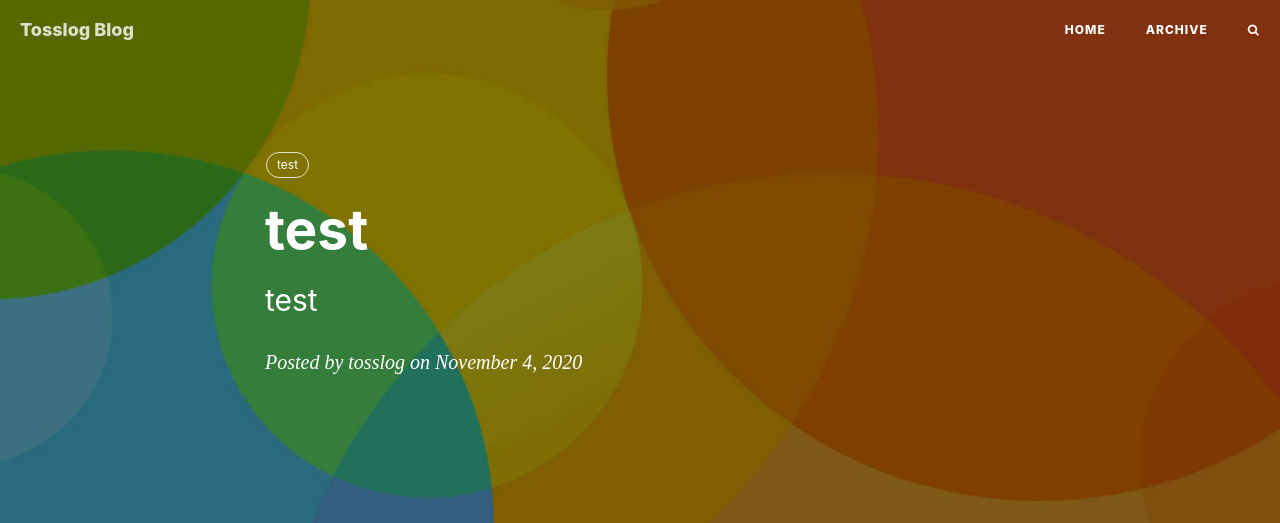
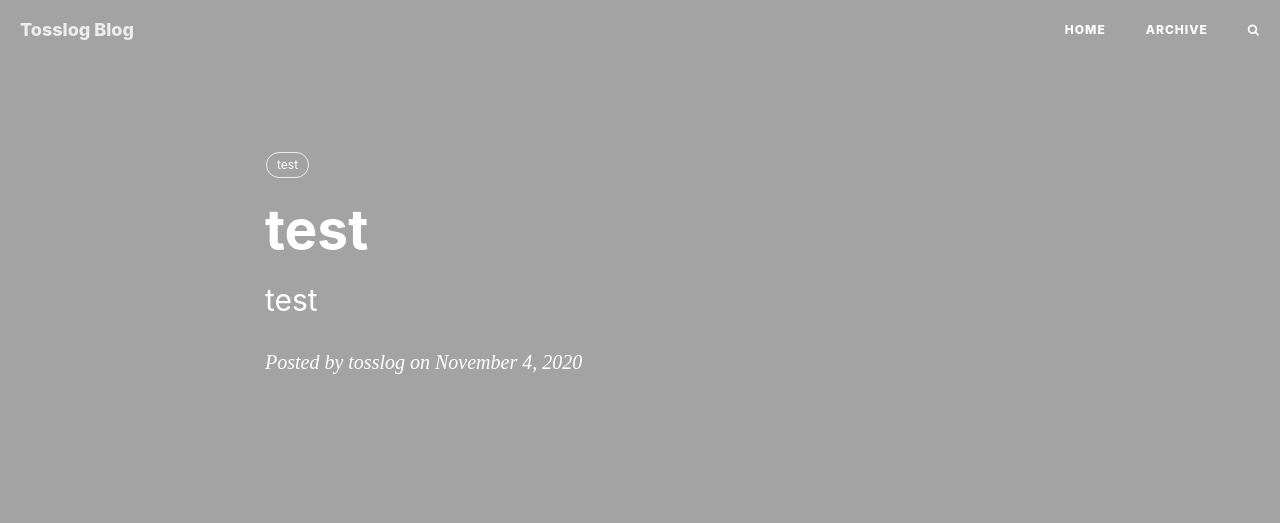
Before and after one commit to Tosslog/blog, a Jekyll site: the page built from _posts/2020-11-04-test.md, in a window 1280 px wide. Shown: the top 523 px of the page. Built offline with Jekyll 4.4.1, drawn with Linux system fonts in a browser that asks for light colours; nearby versions of some CDN libraries; comment, search, counter and statistics services are not loaded; grey boxes are pictures that could not be loaded.

Commit message:
修改文件

```diff
--- a/_config.yml
+++ b/_config.yml
@@ -80,7 +80,7 @@
 # Sidebar settings
 sidebar: true                           # whether or not using Sidebar.
 sidebar-about-description: "For the next quantum leap<br>离开世界之前，一切都是过程" # 侧边栏标语
-sidebar-avatar: /img/avatar-hux-ny.jpg      # use absolute URL, seeing it's used in both `/` and `/about/` 侧边栏 头像
+sidebar-avatar: /blog/img/avatar-hux-ny.jpg      # use absolute URL, seeing it's used in both `/` and `/about/` 侧边栏 头像
 
 
 
--- a/_layouts/default.html
+++ b/_layouts/default.html
@@ -15,7 +15,7 @@
 
 
 <!-- Image to hack wechat -->
-<img src="/img/icon_wechat.png" width="0" height="0" />
+<img src="/blog/img/icon_wechat.png" width="0" height="0" />
 <!-- Migrate from head to bottom, no longer block render and still work -->
 
 </body>
--- a/_posts/2020-11-04-test.md
+++ b/_posts/2020-11-04-test.md
@@ -4,7 +4,7 @@
 subtitle:   "test"
 date:       2020-11-04 12:00:00
 author:     "tosslog"
-header-img: "img/post-bg-miui6.jpg"
+header-img: "blog/img/post-bg-miui6.jpg"
 catalog: true
 tags:
     - test
--- a/js/sw-registration.js
+++ b/js/sw-registration.js
@@ -35,7 +35,7 @@
   // For security reasons, a service worker can only control the pages
   // that are in the same directory level or below it. That's why we put sw.js at ROOT level.
   navigator.serviceWorker
-    .register('/sw.js')
+    .register('/blog/sw.js')
     .then((registration) => handleRegistration(registration))
     .catch((error) => {console.log('ServiceWorker registration failed: ', error)})
 
```
Also changed, not shown: other parts of _posts/2020-11-04-test.md (+0 -6 lines), 1 other file.
